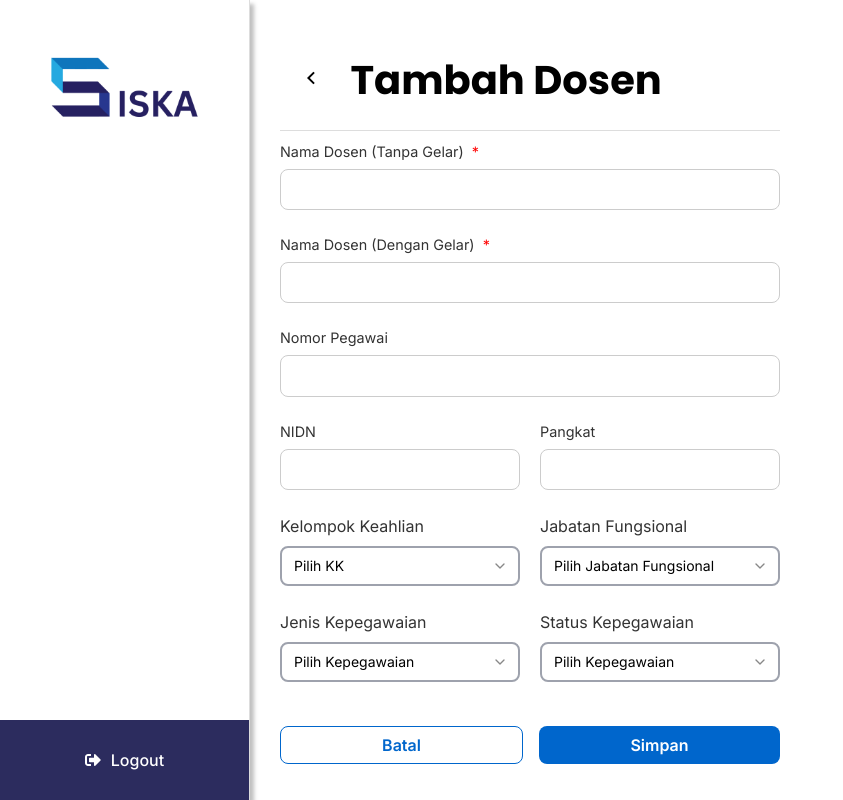
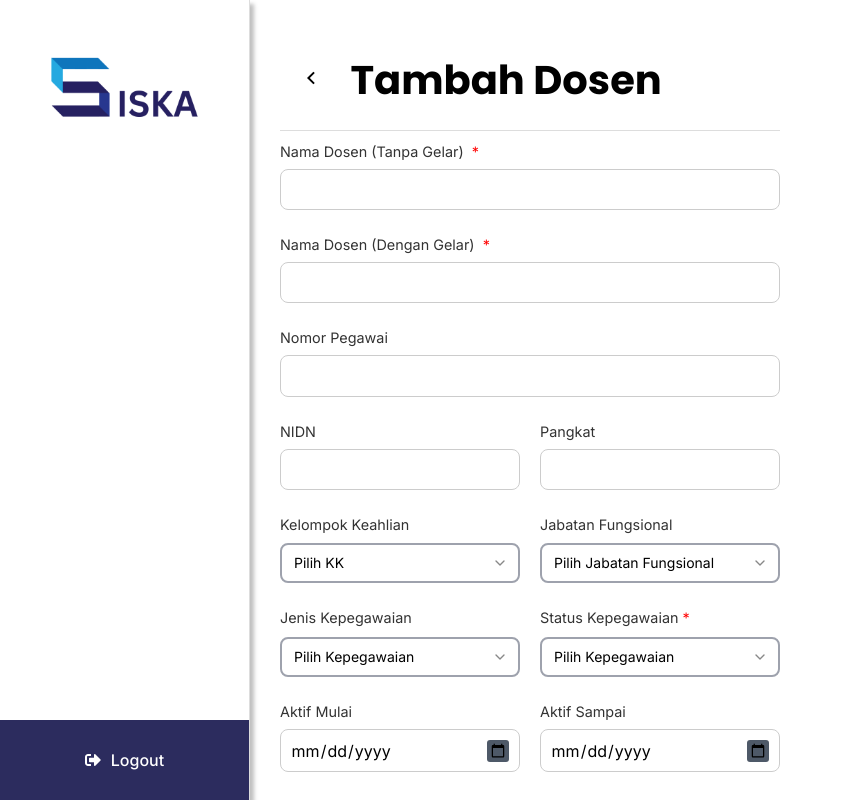
Before and after one commit to novelxv/SISKA, a React (Vite) app in the folder frontend/: page /tambah-dosen in a window 1280 px wide. Shown: the whole page, without its empty margins (0-843 px from the left). Built offline with nearby package versions, Linux system fonts and the light colour scheme; sample sign-in values are in the browser's storage.

Commit message:
fix: add and edit dosen

```diff
--- a/frontend/src/pages/AddDosen.tsx
+++ b/frontend/src/pages/AddDosen.tsx
@@ -23,6 +23,9 @@ export default function AddDosen() {
     jabatanFungsional: '',
     jenisKepegawaian: '',
     statusKepegawaian: '',
+    aktif_mulai: '',
+    aktif_sampai: '',
+    instansi_asal: '',
   });
 
   const handleChange = (e: React.ChangeEvent<HTMLInputElement | HTMLSelectElement>) => {
@@ -93,7 +96,7 @@ export default function AddDosen() {
 
             <div className="form-row">
               <div className="form-group half-width">
-                <label htmlFor="kelompokKeahlian">Kelompok Keahlian</label>
+                <label htmlFor="kelompokKeahlian" style={{ fontSize: '0.9rem', color: '#333' }}>Kelompok Keahlian</label>
                 <SortButtonNew
                   options={[
                     "INFORMATIKA",
@@ -114,7 +117,7 @@ export default function AddDosen() {
               </div>
 
               <div className="form-group half-width">
-                <label htmlFor="jabatanFungsional">Jabatan Fungsional</label>
+                <label htmlFor="jabatanFungsional" style={{ fontSize: '0.9rem', color: '#333' }}>Jabatan Fungsional</label>
                   <SortButtonNew
                     options={["ASISTEN_AHLI", "LEKTOR", "LEKTOR_KEPALA", "GURU_BESAR"]}
                     selectedOption={formData.jabatanFungsional}
@@ -127,7 +130,8 @@ export default function AddDosen() {
             </div>
             <div className="form-row">
               <div className="form-group half-width">
-                <label htmlFor="jenisKepegawaian">Jenis Kepegawaian</label>
+                <label htmlFor="jenisKepegawaian"
+                style={{ fontSize: '0.9rem', color: '#333' }}>Jenis Kepegawaian</label>
                 <SortButtonNew
                   options={[
                     "DOSEN_TETAP",
@@ -147,13 +151,15 @@ export default function AddDosen() {
               </div>
 
               <div className="form-group half-width">
-                <label htmlFor="statusKepegawaian">Status Kepegawaian</label>
+                <label htmlFor="statusKepegawaian"
+                      style={{ fontSize: '0.9rem', color: '#333' }}> Status Kepegawaian <span style={{ color: 'red' }}>*</span></label>
                 <SortButtonNew
                   options={[
                     "AKTIF",
                     "TIDAK_AKTIF",
                     "PENSIUN",
                     "PENSIUN_JANDA_DUDA",
+                    "TUGAS_BELAJAR",
                     "MENGUNDURKAN_DIRI",
                     "DIBERHENTIKAN_HORMAT",
                   ]}
@@ -165,6 +171,27 @@ export default function AddDosen() {
                 />
               </div>
             </div>
+            <div className="form-row">
+              <div className="input-tanggal">
+                <InputField
+                  label="Aktif Mulai"
+                  name="aktif_mulai"
+                  type="date"
+                  value={formData.aktif_mulai}
+                  onChange={handleChange}
+                />
+              </div>
+              <div className="input-tanggal">
+                <InputField
+                  label="Aktif Sampai"
+                  name="aktif_sampai"
+                  type="date"
+                  value={formData.aktif_sampai}
+                  onChange={handleChange}
+                />
+              </div>
+            </div>
+            <InputField label="Instansi Asal" name="instansi_asal" value={formData.instansi_asal} onChange={handleChange} />
 
             <div className="form-actions">
               <button type="button" className="btn btn-cancel" onClick={() => navigate("/dosen")}>
--- a/frontend/src/pages/Dosen.tsx
+++ b/frontend/src/pages/Dosen.tsx
@@ -264,6 +264,32 @@ export default function Dosen() {
     return jf;
   };
 
+  const formatStatus = (Status: string) => {
+    if (Status === "AKTIF") {
+      return "Aktif";
+    } else if (Status === "TIDAK_AKTIF") {
+      return "Tidak Aktif";
+    } else if (Status === "PENSIUN") {
+      return "Pensiun";
+    } else if (Status === "PENSIUN_JANDA_DUDA") {
+      return "Pensiun Janda/Duda";
+    } else if (Status === "TUGAS_BELAJAR") {
+      return "Tugas Belajar";
+    } else if (Status === "MENGUNDURKAN_DIRI") {
+      return "Mengundurkan Diri";
+    } else if (Status === "DIBERHENTIKAN_HORMAT") {
+      return "Diberhentikan Hormat";
+    }
+    return Status;
+  };
+
+const formatDate = (isoDate: string): string => {
+  if (!isoDate) return '';
+  return new Date(isoDate).toISOString().slice(0, 10);
+};
+
+
+
   const handleDownloadPDF = () => {
     // Buat dokumen PDF dengan orientasi landscape
     const doc = new jsPDF({
@@ -428,9 +454,9 @@ export default function Dosen() {
                   <td>{formatJK(dosen.jenis_kepegawaian)}</td>
                   <td>{dosen.pangkat}</td>
                   <td>{formatJF(dosen.jabatan_fungsional)}</td>
-                  <td>{dosen.status_kepegawaian}</td>
-                  <td>{dosen.aktif_mulai}</td>
-                  <td>{dosen.aktif_sampai}</td>
+                  <td>{formatStatus(dosen.status_kepegawaian)}</td>
+                  <td>{formatDate(dosen.aktif_mulai)}</td>
+                  <td>{formatDate(dosen.aktif_sampai)}</td>
                   <td>{dosen.instansi_asal}</td>
                   <td>
                     <div className="action-icons">
--- a/frontend/src/pages/EditDosen.tsx
+++ b/frontend/src/pages/EditDosen.tsx
@@ -9,6 +9,7 @@ import { FormEvent } from 'react';
 import SortButtonNew from '../components/SortButtonNew';
 import { toast, ToastContainer } from 'react-toastify';
 import { RiArrowLeftSLine } from 'react-icons/ri';
+import { checkWaliAktifExcel } from '../services/skService';
 
 const fetchDosenData = async (id: string) => {
   const token = localStorage.getItem('token');
@@ -44,6 +45,9 @@ export default function EditDosen() {
     jabatan_fungsional: '',
     jenis_kepegawaian: '',
     status_kepegawaian: '',
+    aktif_mulai: '',
+    aktif_sampai: '',
+    instansi_asal: '',
   });
 
   useEffect(() => {
@@ -60,6 +64,9 @@ export default function EditDosen() {
             jabatan_fungsional: data.jabatan_fungsional || '',
             jenis_kepegawaian: data.jenis_kepegawaian || '',
             status_kepegawaian: data.status_kepegawaian || '',
+            aktif_mulai: data.aktif_mulai ? new Date(data.aktif_mulai).toISOString().split('T')[0] : '',
+            aktif_sampai: data.aktif_sampai ? new Date(data.aktif_sampai).toISOString().split('T')[0] : '',
+            instansi_asal: data.instansi_asal || '',
           });
         })
         .catch(error => {
@@ -163,7 +170,7 @@ export default function EditDosen() {
 
             <div className="form-row">
               <div className="form-group half-width">
-                <label htmlFor="KK">Kelompok Keahlian</label>
+                <label htmlFor="KK" style={{ fontSize: '0.9rem', color: '#333' }}>Kelompok Keahlian</label>
                 <SortButtonNew
                   options={[
                     "INFORMATIKA",
@@ -182,7 +189,7 @@ export default function EditDosen() {
               </div>
 
               <div className="form-group half-width">
-                <label htmlFor="jabatan_fungsional">Jabatan Fungsional</label>
+                <label htmlFor="jabatan_fungsional" style={{ fontSize: '0.9rem', color: '#333' }}>Jabatan Fungsional</label>
                 <SortButtonNew
                   options={["ASISTEN_AHLI", "LEKTOR", "LEKTOR_KEPALA", "GURU_BESAR"]}
                   selectedOption={dosenData.jabatan_fungsional}
@@ -194,7 +201,7 @@ export default function EditDosen() {
 
             <div className="form-row">
               <div className="form-group half-width">
-                <label htmlFor="jenis_kepegawaian">Jenis _kepegawaian</label>
+                <label htmlFor="jenis_kepegawaian" style={{ fontSize: '0.9rem', color: '#333' }}>Jenis Kepegawaian</label>
                 <SortButtonNew
                   options={[
                     "DOSEN_TETAP",
@@ -212,7 +219,7 @@ export default function EditDosen() {
               </div>
 
               <div className="form-group half-width">
-                <label htmlFor="status_kepegawaian">Status _kepegawaian</label>
+                <label htmlFor="status_kepegawaian" style={{ fontSize: '0.9rem', color: '#333' }}>Status Kepegawaian <span style={{ color: 'red' }}>*</span></label>
                 <SortButtonNew
                   options={[
                     "AKTIF",
@@ -229,6 +236,29 @@ export default function EditDosen() {
               </div>
             </div>
 
+            <div className="form-row">
+              <div className="input-tanggal">
+                <InputField
+                  label="Aktif Mulai"
+                  name="aktif_mulai"
+                  type="date"
+                  value={dosenData.aktif_mulai}
+                  onChange={(e) => setDosenData({ ...dosenData, aktif_mulai: e.target.value })}
+                />
+              </div>
+              <div className="input-tanggal">
+                <InputField
+                  label="Aktif Sampai"
+                  name="aktif_sampai"
+                  type="date"
+                  value={dosenData.aktif_sampai}
+                  onChange={(e) => setDosenData({ ...dosenData, aktif_sampai: e.target.value })}
+                />
+              </div>
+            </div>
+            <InputField label="Instansi Asal" name="instansi_asal" value={dosenData.instansi_asal} onChange={(e) => setDosenData({ ...dosenData, instansi_asal: e.target.value })} />
+
+
             <div className="form-actions">
               <button type="button" className="btn btn-cancel" onClick={() => navigate("/dosen")}>
                 Batal
```
Also changed, not shown: 2 other files (tests, documents, lock files or other folders).
